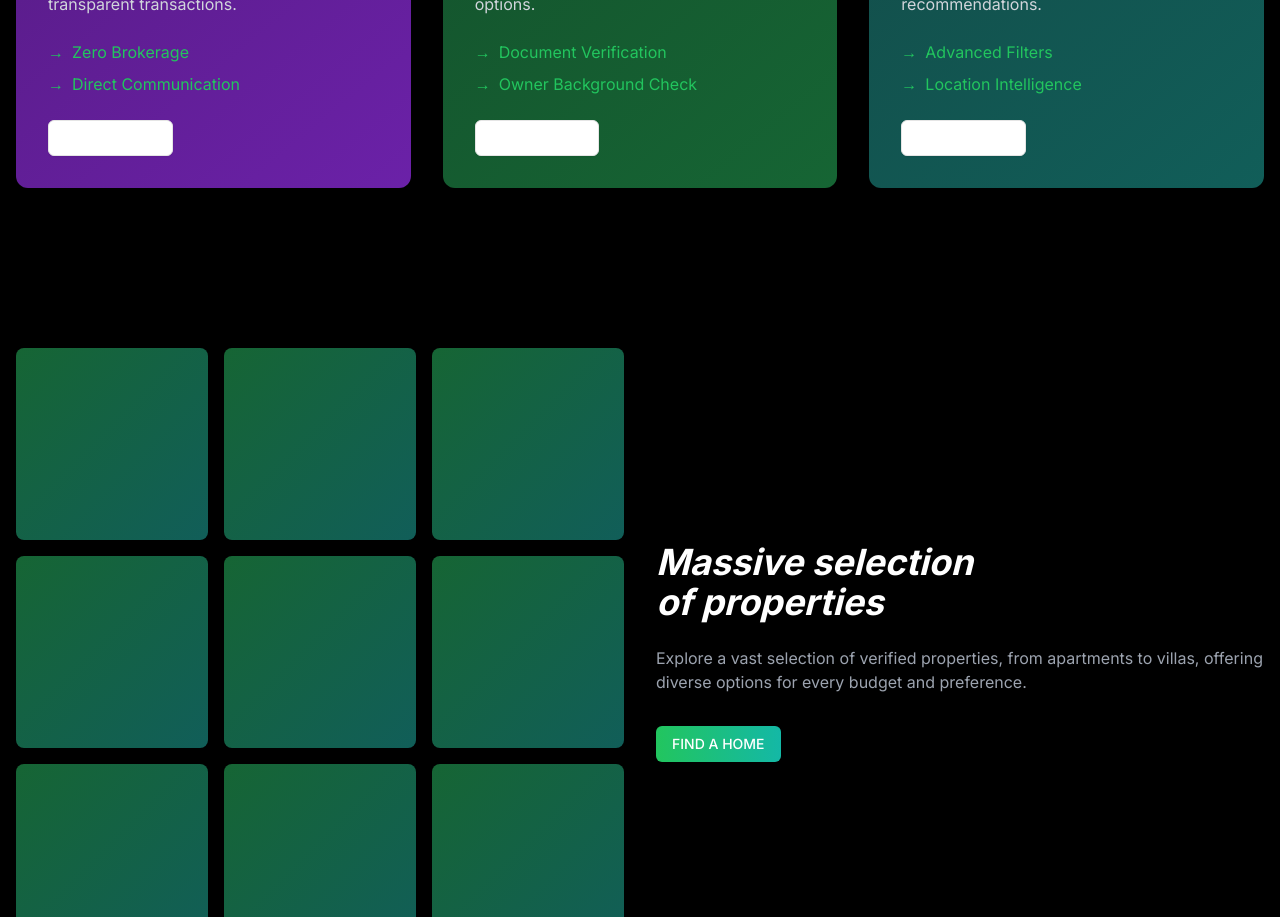
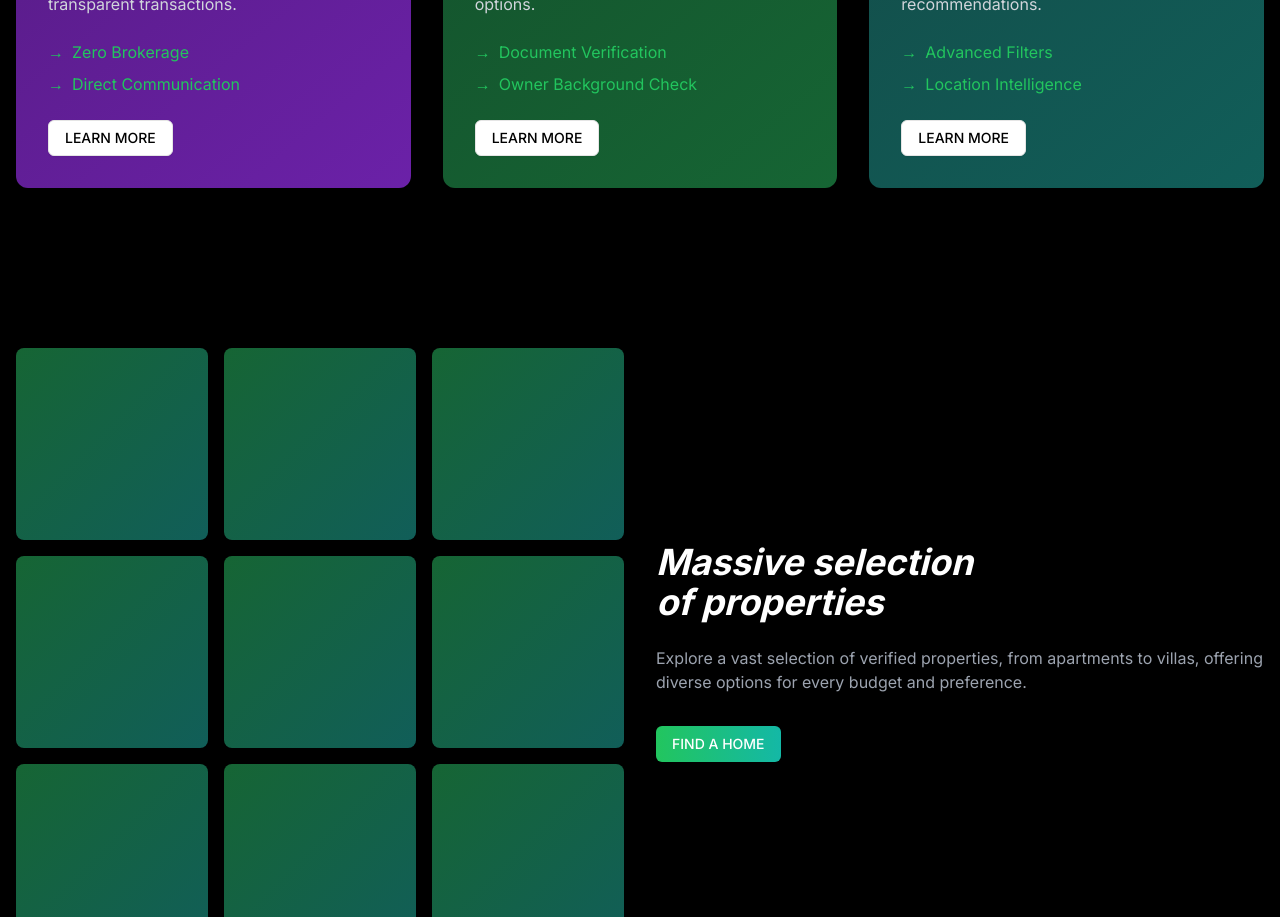
Before and after one commit to kalaburagitech/HomeEsta, a Next.js app: page / in a window 1280 px wide. Shown: the part 1240-2157 px from the top of the page. Built offline with nearby package versions, Linux system fonts and the light colour scheme.

Commit message:
first commit

```diff
--- a/src/app/about/page.tsx
+++ b/src/app/about/page.tsx
@@ -4,8 +4,6 @@ import Image from "next/image";
 export default function AboutPage() {
   return (
     <div className="min-h-screen bg-black pt-16">
-      {" "}
-      {/* Added pt-16 for header space */}
       {/* Hero Section */}
       <section className="bg-gradient-to-br from-black via-green-900 to-teal-900 py-24">
         <div className="container mx-auto px-4 text-center">
@@ -20,6 +18,7 @@ export default function AboutPage() {
           </p>
         </div>
       </section>
+
       {/* Mission Section */}
       <section className="py-20">
         <div className="container mx-auto px-4">
@@ -31,7 +30,7 @@ export default function AboutPage() {
               <p className="mb-6 text-gray-400">
                 We believe everyone deserves a hassle-free way to find their
                 dream home. By eliminating intermediaries and leveraging
-                technology, we're making real estate transactions more
+                technology, we&apos;re making real estate transactions more
                 accessible, transparent, and cost-effective.
               </p>
               <div className="space-y-4">
@@ -74,6 +73,7 @@ export default function AboutPage() {
           </div>
         </div>
       </section>
+
       {/* Stats Section */}
       <section className="border-t border-gray-800 bg-black py-20">
         <div className="container mx-auto px-4">
@@ -99,6 +99,7 @@ export default function AboutPage() {
           </div>
         </div>
       </section>
+
       {/* Team Section */}
       <section className="py-20">
         <div className="container mx-auto px-4">
--- a/src/app/contact/page.tsx
+++ b/src/app/contact/page.tsx
@@ -15,8 +15,8 @@ export default function ContactPage() {
             <span className="italic text-green-400">We're Here to Help</span>
           </h1>
           <p className="mx-auto mb-8 max-w-2xl text-xl text-gray-300">
-            Have questions? We'd love to hear from you. Send us a message and
-            we'll respond as soon as possible.
+            Have questions? We&apos;d love to hear from you. Send us a message
+            and we&apos;ll respond as soon as possible.
           </p>
         </div>
       </section>
--- a/src/app/faqs/page.tsx
+++ b/src/app/faqs/page.tsx
@@ -52,9 +52,9 @@ export default function FAQsPage() {
                 How do I list my property?
               </AccordionTrigger>
               <AccordionContent className="text-gray-400">
-                Simply create an account, click on "List Property," and follow
-                the step-by-step process. You'll need to provide property
-                details, photos, and documentation for verification.
+                Simply create an account, click on &quot;List Property,&quot;
+                and follow the step-by-step process. You&apos;ll need to provide
+                property details, photos, and documentation for verification.
               </AccordionContent>
             </AccordionItem>
             <AccordionItem value="item-4" className="border-gray-800">
--- a/src/app/login/page.tsx
+++ b/src/app/login/page.tsx
@@ -39,7 +39,7 @@ export default function LoginPage() {
               </Button>
             </form>
             <div className="mt-6 text-center text-sm text-gray-300">
-              Don't have an account?{" "}
+              Don&apos;t have an account?{" "}
               <Link
                 href="/register"
                 className="text-green-400 hover:text-green-300"
--- a/src/app/page.tsx
+++ b/src/app/page.tsx
@@ -50,7 +50,7 @@ export default function Home() {
                     Direct Communication
                   </li>
                 </ul>
-                <Button variant="outline" className="text-white">
+                <Button variant="outline" className="text-black">
                   LEARN MORE
                 </Button>
               </div>
@@ -72,7 +72,7 @@ export default function Home() {
                     Owner Background Check
                   </li>
                 </ul>
-                <Button variant="outline" className="text-white">
+                <Button variant="outline" className="text-black">
                   LEARN MORE
                 </Button>
               </div>
@@ -94,7 +94,7 @@ export default function Home() {
                     Location Intelligence
                   </li>
                 </ul>
-                <Button variant="outline" className="text-white">
+                <Button variant="outline" className="text-black">
                   LEARN MORE
                 </Button>
               </div>
```
